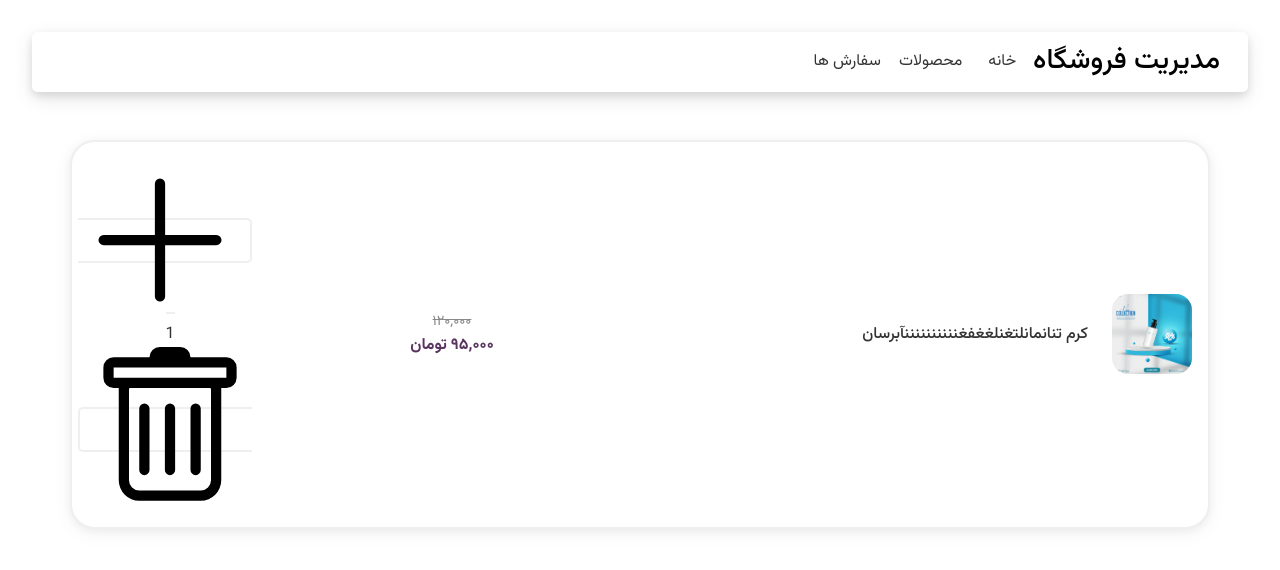
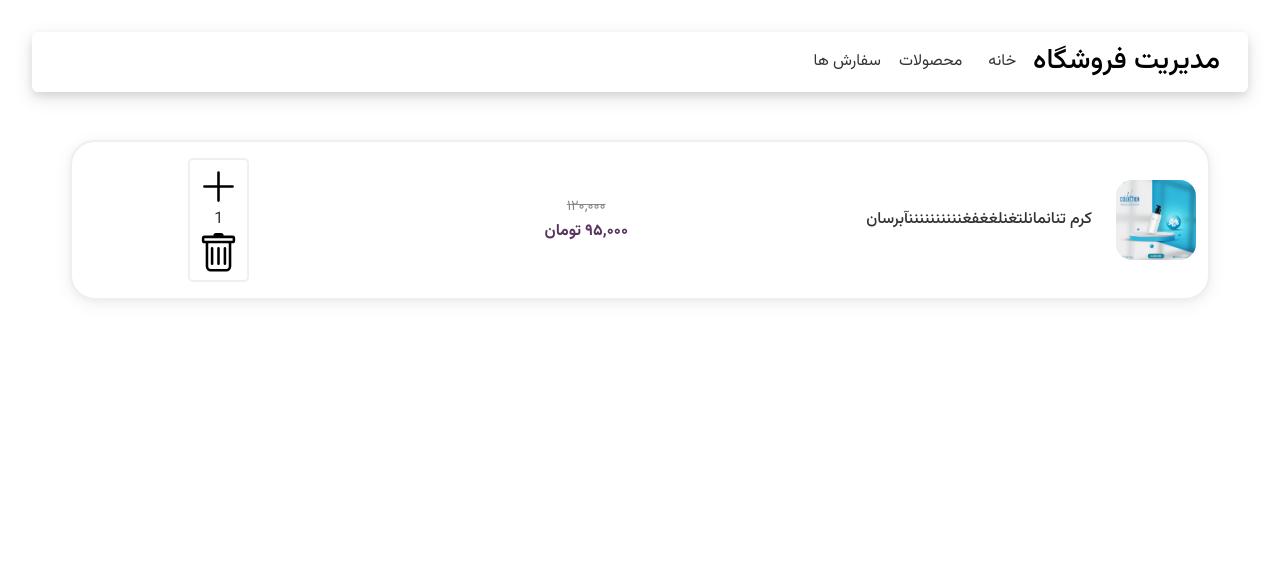
Before and after one commit to heliamazinani/bahar, a React (Vite) app in the folder online_Shop_Bahar/: page /checkout in a window 1280 px wide. Shown: the top 570 px of the page. Built offline with nearby package versions, Linux system fonts and the light colour scheme.

Commit message:
selected product card

```diff
--- a/online_Shop_Bahar/src/components/Navbar/Navbar_menu.jsx
+++ b/online_Shop_Bahar/src/components/Navbar/Navbar_menu.jsx
@@ -2,6 +2,7 @@ import Container from "react-bootstrap/Container";
 import Nav from "react-bootstrap/Nav";
 import Navbar from "react-bootstrap/Navbar";
 import Offcanvas from "react-bootstrap/Offcanvas";
+import SelectedProduct from "../SelectedProduct/SelectedProduct.jsx"
 import { Form, Button } from "react-bootstrap";
 import { Search, TypeH1 } from "react-bootstrap-icons";
 import { Basket2 } from "react-bootstrap-icons";
@@ -13,6 +14,7 @@ import Logos from "../../assets/Logo/logo-small.png";
 import { useState } from "react";
 import { Link } from "react-router-dom";
 import AuthPage from "../../pages/AuthPage/AuthPage";
+import { products } from "../../DummyData/Products.jsx";
 import "./Navbar.css";
 
 function NavbarMenu() {
@@ -20,11 +22,11 @@ function NavbarMenu() {
   const [authOpen, setAuthOpen] = useState(false);
   const [showOffcanvas, setShowOffcanvas] = useState(false);
   const [showCart, setShowCart] = useState(false);
-
   const [show, setShow] = useState(false);
   const [show1, setShow1] = useState(false);
   const [showDrop, setShowDrop] = useState(false);
   let timeoutId = null;
+  const product = products[0];
 
   const handleMouseEnter = () => {
     clearTimeout(timeoutId);
@@ -337,6 +339,7 @@ function NavbarMenu() {
                 </div>
                 <span>۹۵,۰۰۰ تومان</span>
               </div>
+              <SelectedProduct product={product}></SelectedProduct>
 
               <div className="final">
                 <hr />
--- a/online_Shop_Bahar/src/components/SelectedProduct/Selected.css
+++ b/online_Shop_Bahar/src/components/SelectedProduct/Selected.css
@@ -1,20 +1,32 @@
-.selectedProduct{
-    border: rgb(239, 239, 239) 2px  solid;
+.selectedProduct {
+  border: rgb(239, 239, 239) 2px solid;
   border-radius: 25px;
   padding: 1rem;
   background-color: white;
   box-shadow: 0 2px 8px 0 rgba(0, 0, 0, 0.05), 0 4px 20px 0 rgba(0, 0, 0, 0.05);
-
-
 }
-.productImage{
+.productImage {
   width: 10vh;
   border-radius: 16px;
 }
-.productCount{
-     border: rgb(239, 239, 239) 2px  solid;
-     padding: 0.5rem;
+.total-price{
+  display: flex;
+  flex-wrap: wrap;
+  justify-content: space-between;
+}
+.productCount {
+  border: rgb(239, 239, 239) 2px solid;
+  padding: 0.4rem 0.5rem;
   border-radius: 5px;
   display: inline;
+}
+.productCount p {
+  padding: 0.4rem 0.5rem;
+  margin-left: 0.5rem;
+  margin-right: 0.5rem;
+  display: inline;
+}
+.count-icon:hover{
+    color: var(--primary-color);
 
 }
--- a/online_Shop_Bahar/src/components/SelectedProduct/SelectedProduct.jsx
+++ b/online_Shop_Bahar/src/components/SelectedProduct/SelectedProduct.jsx
@@ -29,8 +29,11 @@ function SelectedProduct({ product }) {
               <img src={product.image} className="productImage" alt="" />
               <h6 className="mb-0 me-4">{product.name}</h6>
             </div>
+            <hr className="d-lg-none" />
           </Col>
           <Col lg={4} md={6}>
+            <div className="total-price mt-md-3 mt-sm-3 mt-3 mt-lg-0">
+              <p className=" d-lg-none">جمع قیمت:</p>
               <div className="price-section">
                 {product.onSale && (
                   <span className="old-price">
@@ -44,28 +47,36 @@ function SelectedProduct({ product }) {
                   تومان
                 </span>
               </div>
+            </div>
           </Col>
           <Col lg={2} md={6}>
+            <div className="total-price mt-md-3 mt-sm-3 mt-3 mt-lg-0">
+              <p className=" d-lg-none">تعداد:</p>
               <div className="productCount">
                 <PlusLg
+                  className="count-icon"
                   onClick={() => {
                     setCount(count + 1);
                   }}
                 />
-              {count}
+                <p>{count}</p>
+
                 {count == 1 ? (
                   <Trash
+                    className="count-icon"
                     onClick={() => {
                       setCount(count - 1);
                     }}
                   />
                 ) : (
                   <DashLg
+                    className="count-icon"
                     onClick={() => {
                       setCount(count - 1);
                     }}
                   />
                 )}
+              </div>
             </div>
           </Col>
         </Row>
```
Lines whose indentation alone changed are shown as unchanged.
